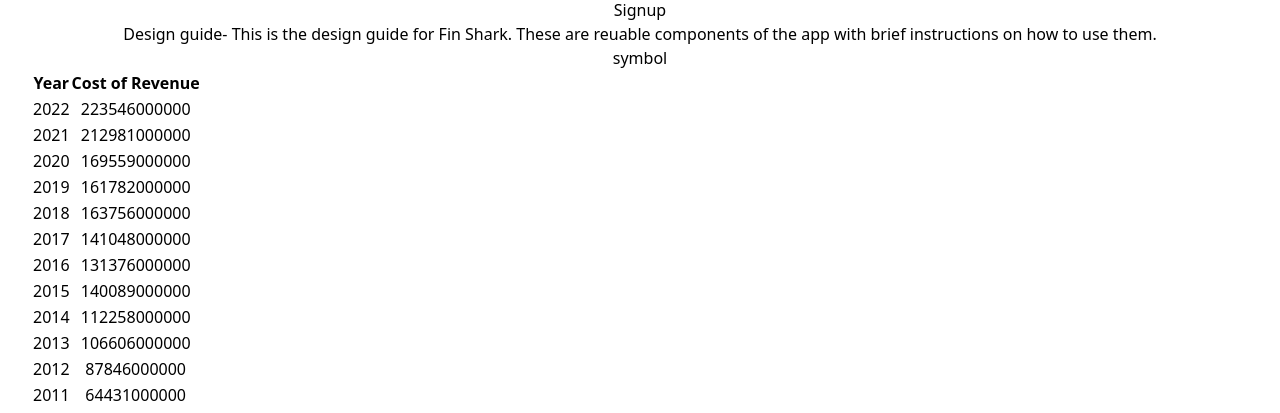
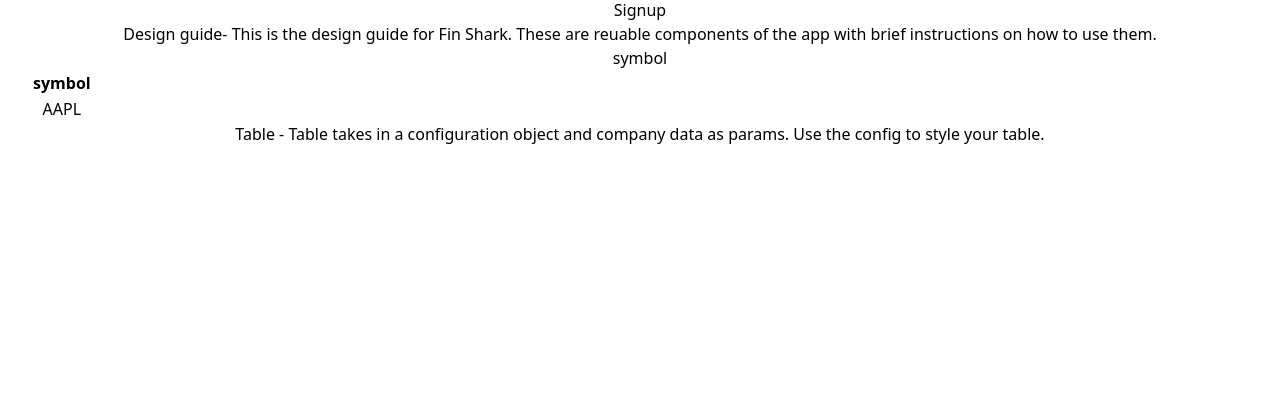
Before and after one commit to DuyTranNhat/Financial, a React (Vite) app in the folder Client/: page /design-guide in a window 1280 px wide. Shown: the part 382-795 px from the top of the page. Built offline with nearby package versions, Linux system fonts and the light colour scheme.

Commit message:
add the income stament company

```diff
--- a/Client/src/Components/IncomeStatement/IncomeStatement.tsx
+++ b/Client/src/Components/IncomeStatement/IncomeStatement.tsx
@@ -1,9 +1,57 @@
-import React from "react";
+import React, { useEffect, useState } from "react";
+import { CompanyIncomeStatement } from "../../Company.d"
+import { useOutletContext } from "react-router-dom";
+import { getIncomeStament } from "../../api";
+import Table from "../Table/Table";
 
-interface Props {};
+interface Props {
+
+};
+
+const config = [
+  {
+    label: "Date",
+    render: (company: CompanyIncomeStatement) => company.date
+  },
+  {
+    label: "Total Revenue",
+    render: (company: CompanyIncomeStatement) => company.revenue
+  },
+  {
+    label: "Net Income",
+    render: (company: CompanyIncomeStatement) => company.netIncome
+  },
+  {
+    label: "Date",
+    render: (company: CompanyIncomeStatement) => company.date
+  },
+  {
+    label: "Operating Expenses",
+    render: (company: CompanyIncomeStatement) => company.operatingExpenses,
+  },
+  {
+    label: "Cost of Revenue",
+    render: (company: CompanyIncomeStatement) => company.netIncome,
+  },
+]
+
+
 
 const IncomeStatement = (props: Props) => {
-  return <div>IncomeStatement</div>;
+  const ticker = useOutletContext<string>();
+  const [companyIncome, setCompanyIncome ] = useState<CompanyIncomeStatement[]>();
+
+  useEffect(() => {
+    const callApiGetIncomeStatment =  async () => {
+      const reponse = await getIncomeStament(ticker);
+      setCompanyIncome(reponse?.data);
+    }
+    callApiGetIncomeStatment();
+  }, [])
+
+  return (
+      <>{companyIncome ? (<Table config={config} data={companyIncome} />) : <h1>Data Not Found</h1>}</>
+  );
 };
 
 export default IncomeStatement;
--- a/Client/src/Components/Table/Table.tsx
+++ b/Client/src/Components/Table/Table.tsx
@@ -1,36 +1,31 @@
 import React from "react";
-import { testIncomeStatementData } from "./testData";
 
-const data = testIncomeStatementData;
 
-type Props = {};
+type Props = {
+    config: any;
+    data: any;
+};
 
-type Company = (typeof data)[0];
 
-const configs = [
-    {
-        label: "Year",
-        render: (company: Company) => company.calendarYear,
-    },
-    {
-        label: "Cost of Revenue",
-        render: (company: Company) => company.costOfRevenue,
-    },
-];
 
-const Table = (props: Props) => {
-    const renderedRows = data.map((company) => {
+
+
+const Table = ({ config, data }: Props) => {
+    const renderedRows = data.map((company : any) => {
         return (
 
             <tr key={company.cik}>
-                <td className="p-4 text-left whitespace-nowrap text-sm font-normal text-gray-900">
+                {/* <td className="p-4 text-left whitespace-nowrap text-sm font-normal text-gray-900">
                     {configs[0].render(company)}
                 </td>
-                <td className="text-left p-3">{configs[1].render(company)}</td>
+                <td className="text-left p-3">{configs[1].render(company)}</td> */}
+                {config.map((config: any) => {
+                    return <td>{config.render(company)}</td>
+                })}
             </tr>
         );
     });
-    const renderedHeaders = configs.map((config) => {
+    const renderedHeaders = config.map((config: any) => {
 
         return (
             <th
--- a/Client/src/Components/Title/Title.tsx
+++ b/Client/src/Components/Title/Title.tsx
@@ -5,7 +5,7 @@ type Props = {
   subTitle: string;
 };
 
-const Tile = ({ title, subTitle }: Props) => {
+const Title = ({ title, subTitle }: Props) => {
   return (
     <div className="w-full lg:w-6/12 xl:w-3/12 px-4">
       <div className="relative flex flex-col min-w-0 break-words bg-white rounded-lg mb-6 xl:mb-0 shadow-lg">
@@ -25,4 +25,4 @@ const Tile = ({ title, subTitle }: Props) => {
   );
 };
 
-export default Tile;
+export default Title;
--- a/Client/src/Pages/CompanyPage/CompanyPage.tsx
+++ b/Client/src/Pages/CompanyPage/CompanyPage.tsx
@@ -4,7 +4,7 @@ import { CompanyProfile } from "../../Company.d";
 import { useParams } from "react-router-dom";
 import Sidebar from "../../Components/Sildebar/Sildebar";
 import CompanyDashboard from "../../Components/CompanyDashboard/CompanyDashboard";
-import Tile from "../../Components/Title/Title";
+import Title from "../../Components/Title/Title";
 
 const CompanyPage = () => {
   let { ticker } = useParams();
@@ -27,7 +27,7 @@ const CompanyPage = () => {
         <div className="w-full relative flex ct-docs-disable-sidebar-content overflow-x-hidden">
           <Sidebar />
           <CompanyDashboard ticker={ticker!} >
-            <Tile title={company.companyName} subTitle={company.city} />
+            <Title title={company.companyName} subTitle={company.city} />
           </CompanyDashboard>
         </div>
       ) : (
--- a/Client/src/Pages/Design/Design.tsx
+++ b/Client/src/Pages/Design/Design.tsx
@@ -5,6 +5,7 @@ import { TestDataCompany } from "../../Components/Table/testData";
 type Props = {};
 
 const data = TestDataCompany;
+
 
 const tableConfig = [
   {
@@ -22,7 +23,7 @@ const DesignGuide = (props: Props) => {
       </h1>
 
       <RatioList config={tableConfig} data={data} />
-      <Table />
+      <Table config={tableConfig} data={data} />
       <h3>
         Table - Table takes in a configuration object and company data as
         params. Use the config to style your table.
--- a/Client/src/api.tsx
+++ b/Client/src/api.tsx
@@ -1,7 +1,8 @@
 import axios from 'axios'
 import {
   CompanyKeyMetrics,
-  CompanyKeyRatios, CompanySearch, CompanyProfile
+  CompanySearch, CompanyProfile,
+  CompanyIncomeStatement
 } from './Company.d'
 
 interface SearchResponse {
@@ -50,3 +51,15 @@ export const getKeyMetrics = async (symbolQuery: string) => {
     console.log("error message: ", error.message);
   }
 };
+
+export const getIncomeStament = async (symbolQuery: string) => {
+  try {
+    const data = await axios.get<CompanyIncomeStatement[]>(
+      `https://financialmodelingprep.com/api/v3/income-statement/${symbolQuery}?period=annual&apikey=SmqQpMjGg28k3jlMsIAkwlQule0EiG1z`
+    )
+    return data;
+  } catch (error: any) {
+    console.log("Error: ", error.message);
+
+  }
+}
```
